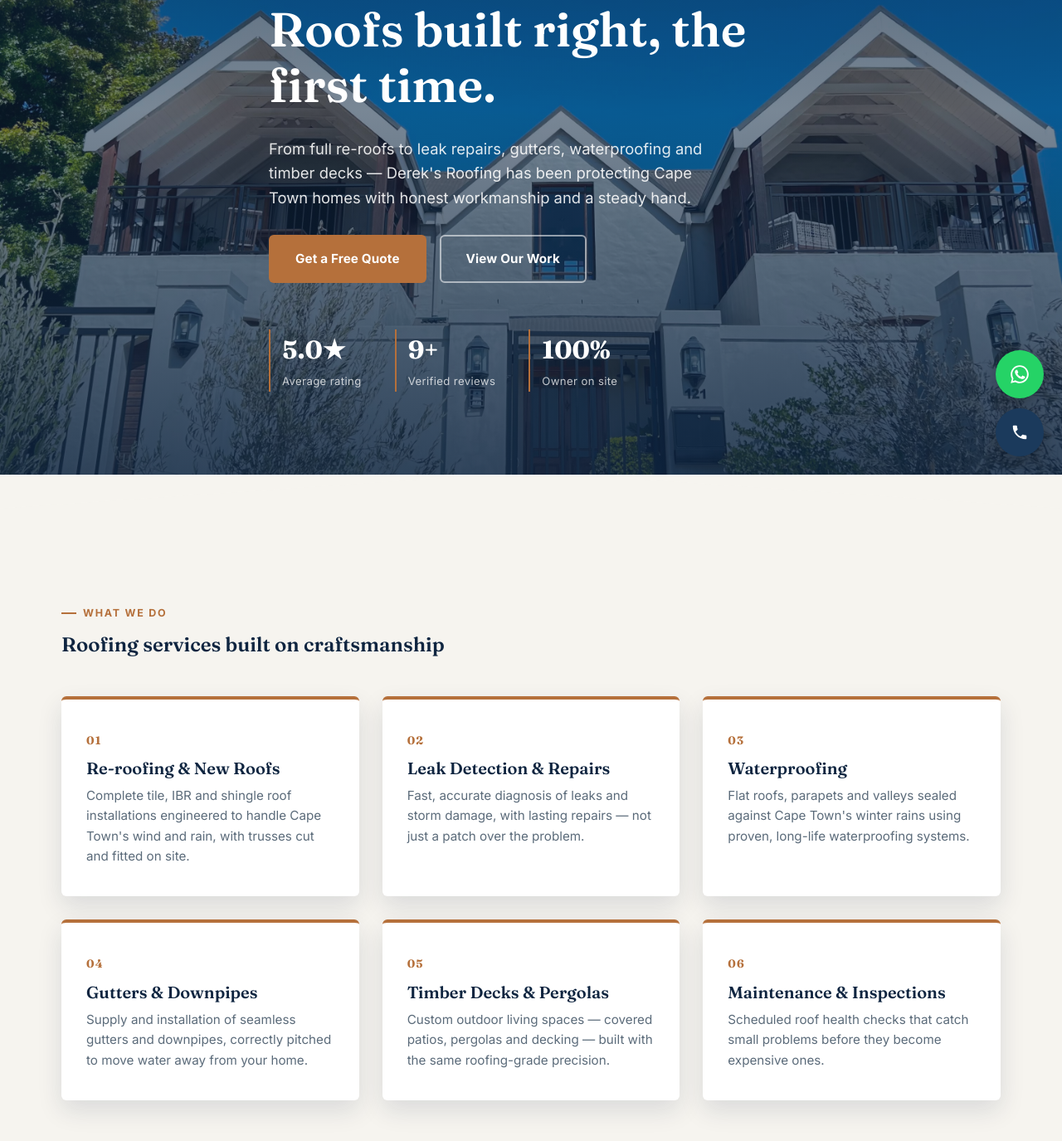
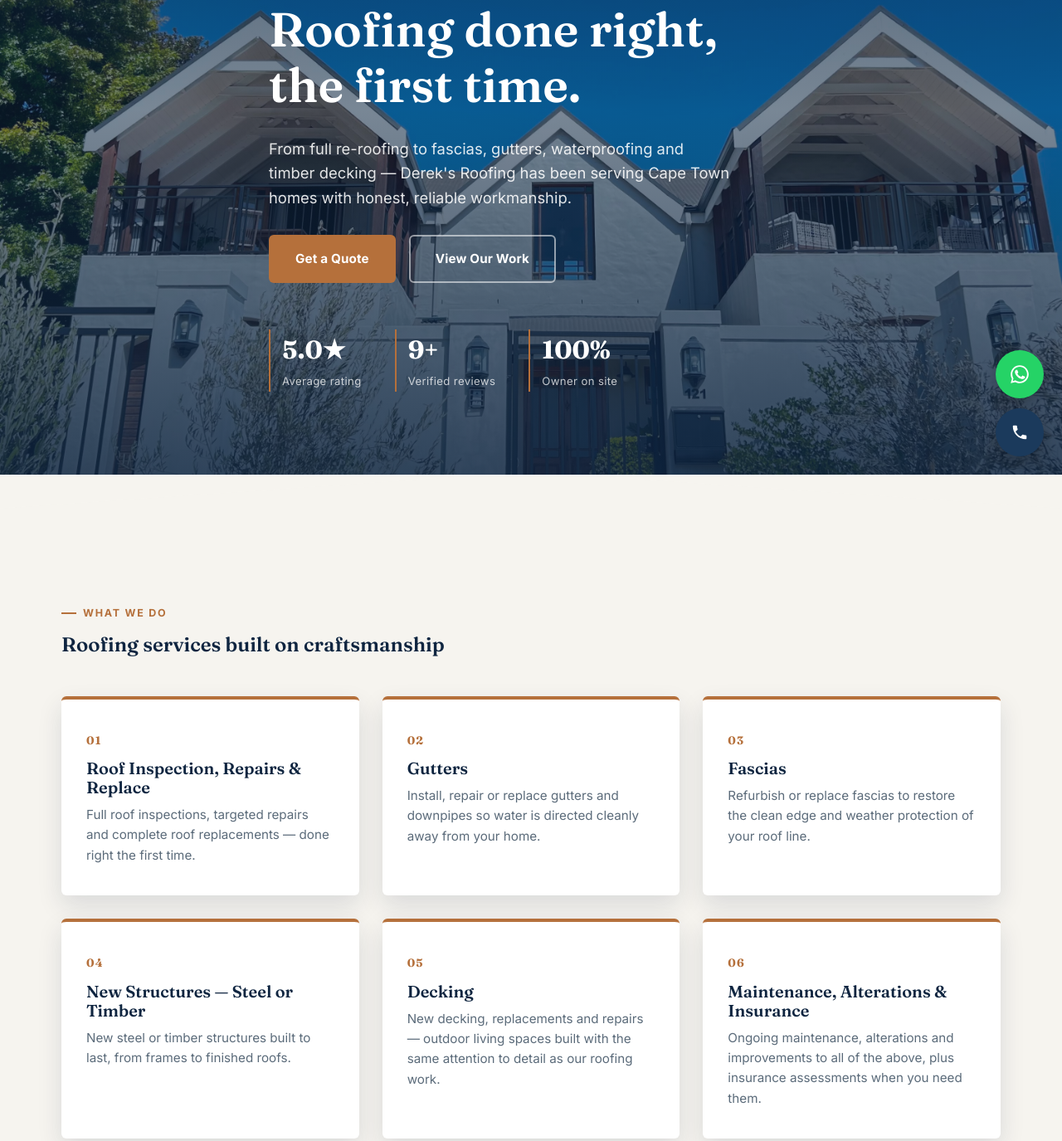
Before and after one commit to stoner4kt/Derek-s-Roofing2, a plain HTML site: page index.html in a window 1280 px wide. Shown: the part 228-1603 px from the top of the page at 83% size. Drawn offline with Linux system fonts and the light colour scheme.

Commit message:
Incorporate client wording: update hero copy, services list, remove 'Free' from quote CTAs, note possible call-out fee in FAQ

```diff
--- a/index.html
+++ b/index.html
@@ -4,7 +4,7 @@
 <meta charset="UTF-8">
 <meta name="viewport" content="width=device-width, initial-scale=1.0">
 <title>Expert Roofing Solutions in Cape Town | Derek's Roofing</title>
-<meta name="description" content="Derek's Roofing &mdash; re-roofing, repairs, waterproofing, gutters, decks and pergolas in Cape Town. 5.0 star rated. Get a free quote today.">
+<meta name="description" content="Derek's Roofing &mdash; re-roofing, repairs, fascias, gutters, waterproofing and timber decking in Cape Town. Honest, reliable workmanship. Get a quote today.">
 <link rel="icon" href="images/logo.jpg">
 <link rel="preconnect" href="https://fonts.googleapis.com">
 <link href="https://fonts.googleapis.com/css2?family=Fraunces:wght@500;600;700&family=Inter:wght@400;500;600;700&display=swap" rel="stylesheet">
@@ -29,7 +29,7 @@
     </nav>
     <div class="nav-cta">
       <a class="nav-phone" href="tel:+27712500125">&#128222; 071 250 0125</a>
-      <a class="btn btn-primary" href="index.html#contact">Get a Free Quote</a>
+      <a class="btn btn-primary" href="index.html#contact">Get a Quote</a>
       <button class="menu-toggle" aria-label="Toggle menu">&#9776;</button>
     </div>
   </div>
@@ -38,10 +38,10 @@
 <section class="hero">
   <div class="container hero-content">
     <span class="eyebrow">Cape Town &middot; 5.0&#9733; Rated Roofing Contractor</span>
-    <h1>Roofs built right, the first time.</h1>
-    <p class="lead">From full re-roofs to leak repairs, gutters, waterproofing and timber decks &mdash; Derek's Roofing has been protecting Cape Town homes with honest workmanship and a steady hand.</p>
+    <h1>Roofing done right, the first time.</h1>
+    <p class="lead">From full re-roofing to fascias, gutters, waterproofing and timber decking &mdash; Derek's Roofing has been serving Cape Town homes with honest, reliable workmanship.</p>
     <div class="hero-actions">
-      <a href="#contact" class="btn btn-primary">Get a Free Quote</a>
+      <a href="#contact" class="btn btn-primary">Get a Quote</a>
       <a href="gallery.html" class="btn btn-secondary">View Our Work</a>
     </div>
     <div class="hero-stats">
@@ -61,12 +61,12 @@
     <span class="eyebrow">What we do</span>
     <h2>Roofing services built on craftsmanship</h2>
     <div class="services-grid">
-      <div class="service-card"><span class="num">01</span><h3>Re-roofing &amp; New Roofs</h3><p>Complete tile, IBR and shingle roof installations engineered to handle Cape Town's wind and rain, with trusses cut and fitted on site.</p></div>
-      <div class="service-card"><span class="num">02</span><h3>Leak Detection &amp; Repairs</h3><p>Fast, accurate diagnosis of leaks and storm damage, with lasting repairs &mdash; not just a patch over the problem.</p></div>
-      <div class="service-card"><span class="num">03</span><h3>Waterproofing</h3><p>Flat roofs, parapets and valleys sealed against Cape Town's winter rains using proven, long-life waterproofing systems.</p></div>
-      <div class="service-card"><span class="num">04</span><h3>Gutters &amp; Downpipes</h3><p>Supply and installation of seamless gutters and downpipes, correctly pitched to move water away from your home.</p></div>
-      <div class="service-card"><span class="num">05</span><h3>Timber Decks &amp; Pergolas</h3><p>Custom outdoor living spaces &mdash; covered patios, pergolas and decking &mdash; built with the same roofing-grade precision.</p></div>
-      <div class="service-card"><span class="num">06</span><h3>Maintenance &amp; Inspections</h3><p>Scheduled roof health checks that catch small problems before they become expensive ones.</p></div>
+      <div class="service-card"><span class="num">01</span><h3>Roof Inspection, Repairs &amp; Replace</h3><p>Full roof inspections, targeted repairs and complete roof replacements — done right the first time.</p></div>
+      <div class="service-card"><span class="num">02</span><h3>Gutters</h3><p>Install, repair or replace gutters and downpipes so water is directed cleanly away from your home.</p></div>
+      <div class="service-card"><span class="num">03</span><h3>Fascias</h3><p>Refurbish or replace fascias to restore the clean edge and weather protection of your roof line.</p></div>
+      <div class="service-card"><span class="num">04</span><h3>New Structures — Steel or Timber</h3><p>New steel or timber structures built to last, from frames to finished roofs.</p></div>
+      <div class="service-card"><span class="num">05</span><h3>Decking</h3><p>New decking, replacements and repairs — outdoor living spaces built with the same attention to detail as our roofing work.</p></div>
+      <div class="service-card"><span class="num">06</span><h3>Maintenance, Alterations &amp; Insurance</h3><p>Ongoing maintenance, alterations and improvements to all of the above, plus insurance assessments when you need them.</p></div>
     </div>
   </div>
 </section>
@@ -84,7 +84,7 @@
         <li>Clear, upfront pricing with no hidden surprises</li>
         <li>5.0 star rating across every verified review</li>
       </ul>
-      <a href="#contact" class="btn btn-outline-navy" style="margin-top:30px;">Request Your Free Quote</a>
+      <a href="#contact" class="btn btn-outline-navy" style="margin-top:30px;">Request Your Quote</a>
     </div>
   </div>
 </section>
@@ -117,7 +117,7 @@
 <div class="cta-banner">
   <div class="container">
     <h2>Got a roofing problem? Let's sort it.</h2>
-    <p>Call, WhatsApp, or send us your details below &mdash; we'll get back to you with a free, no-obligation quote.</p>
+    <p>Call, WhatsApp, or send us your details below &mdash; we'll get back to you with a no-obligation quote.</p>
     <a href="tel:+27712500125" class="btn" style="background:#fff;color:var(--timber);">&#128222; Call 071 250 0125</a>
   </div>
 </div>
@@ -126,7 +126,7 @@
   <div class="container contact-wrap">
     <div class="contact-info">
       <span class="eyebrow">Get in touch</span>
-      <h2>Request your free quote</h2>
+      <h2>Request your quote</h2>
       <p style="color:var(--slate);">Tell us a bit about the job and we'll come back to you, usually within one business day.</p>
       <div class="item"><div class="icon">&#128205;</div><div><h4>Service Area</h4><p>Patrys St, Welgemoed, Cape Town, 7530 &amp; surrounds</p></div></div>
       <div class="item"><div class="icon">&#128222;</div><div><h4>Phone</h4><p><a href="tel:+27712500125">071 250 0125</a></p></div></div>
@@ -153,11 +153,13 @@
         <label for="service">Service needed</label>
         <select id="service" name="service">
           <option value="">Select a service</option>
-          <option>Re-roofing / New Roof</option>
-          <option>Leak Repair</option>
-          <option>Waterproofing</option>
-          <option>Gutters &amp; Downpipes</option>
-          <option>Deck / Pergola</option>
+          <option>Roof inspection / repairs / replace</option>
+          <option>Gutters</option>
+          <option>Fascias</option>
+          <option>New structures (steel or timber)</option>
+          <option>Decking</option>
+          <option>Maintenance / alterations</option>
+          <option>Insurance assessment</option>
           <option>Other</option>
         </select>
       </div>
@@ -174,7 +176,7 @@
           <img src="images/logo.jpg" alt="Derek's Roofing logo">
           <strong style="color:#fff;font-family:'Fraunces',serif;font-size:1.1rem;">Derek's Roofing</strong>
         </div>
-        <p style="max-width:320px;">Re-roofing, repairs, waterproofing, gutters, decks and pergolas &mdash; built to last, backed by a 5.0 star reputation across Cape Town.</p>
+        <p style="max-width:320px;">Re-roofing, fascias, gutters, waterproofing and timber decking &mdash; honest, reliable workmanship for Cape Town homes.</p>
       </div>
       <div>
         <h4>Quick Links</h4>
```
